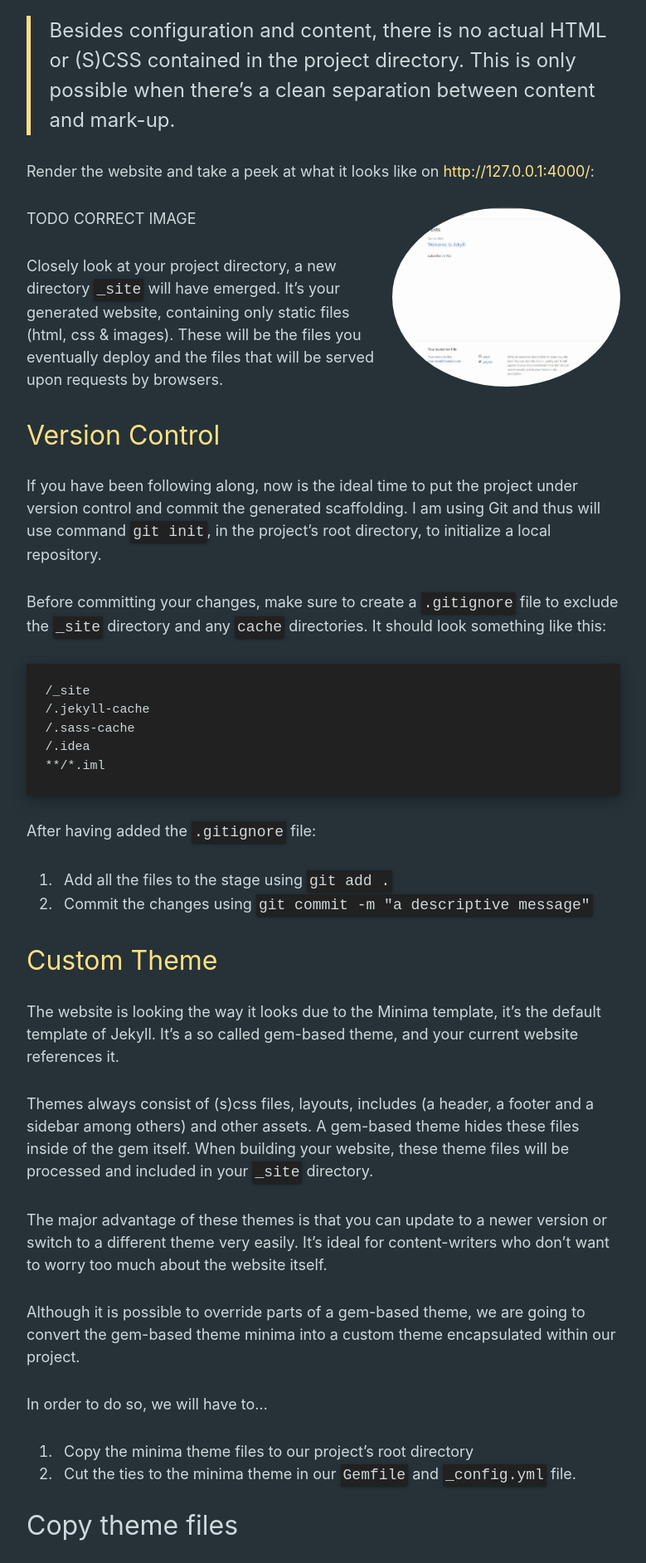
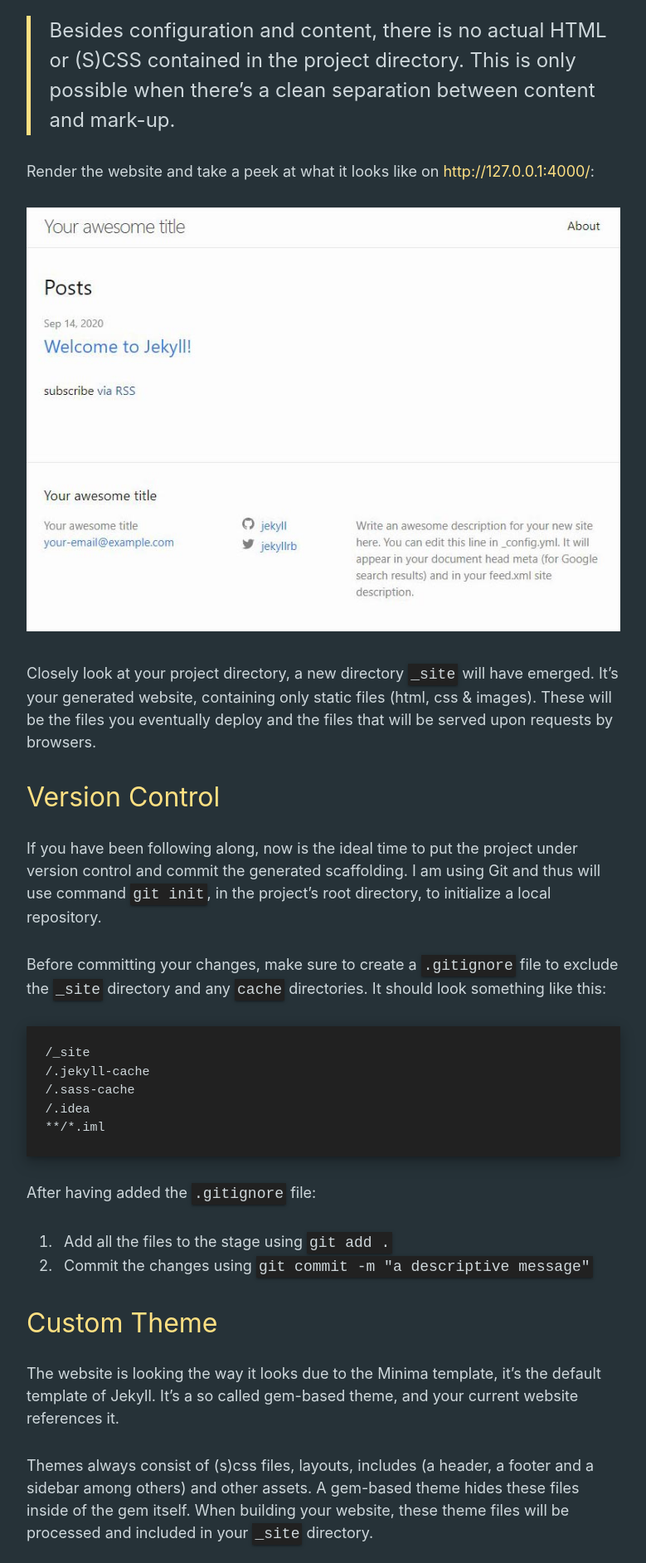
Before and after one commit to nielsdelestinne/niedel.be, a Jekyll site: the page built from _posts/2020-09-20-build-a-static-website-with-a-custom-theme-using-jekyll.markdown, in a window 1280 px wide. Shown: the part 3989-5873 px from the top of the page at 83% size, without its empty margins (250-1029 px from the left). Built offline with Jekyll 4.4.1, drawn with Linux system fonts in a browser that asks for light colours; comment, search, counter and statistics services are not loaded.

Commit message:
fixed how images are shown + improved image for first blog post

```diff
--- a/_layouts/page.html
+++ b/_layouts/page.html
@@ -16,7 +16,7 @@ layout: default
         <h1 class="post-title">{{ page.title | escape }}</h1>
       </header>
 
-      <div class="post-content">
+      <div class="post-content single-page">
         {{ content }}
       </div>
 
--- a/_posts/2020-09-20-build-a-static-website-with-a-custom-theme-using-jekyll.markdown
+++ b/_posts/2020-09-20-build-a-static-website-with-a-custom-theme-using-jekyll.markdown
@@ -121,7 +121,6 @@ So, let's provide a brief overview on what's what:
 
 Render the website and take a peek at what it looks like on [http://127.0.0.1:4000/](http://127.0.0.1:4000/):
 
-TODO CORRECT IMAGE
 ![Default Theme](/assets/img/2020-09-20/default-theme.jpg)
 
 Closely look at your project directory, a new directory `_site` will have emerged. It's your generated website,
--- a/_sass/niedel.scss
+++ b/_sass/niedel.scss
@@ -145,8 +145,12 @@ hr.fade {
   height: 2rem;
 }
 
+.single-page > p > img {
+  @extend .responsive-img, .circle;
+}
+
 .post-content > p > img {
-  @extend .responsive-img, .circle;
+  @extend .responsive-img;
 }
 
 ul, ol {
@@ -163,7 +167,7 @@ ul, ol {
     margin: ($margin / 1.5) 0 ($margin / 1.5) 0;
   }
 
-  .post-content > p > img {
+  .single-page > p > img {
     max-width: 275px;
     float: right;
   }
```
Also changed, not shown: assets/img/2020-09-20/default-theme.jpg.
